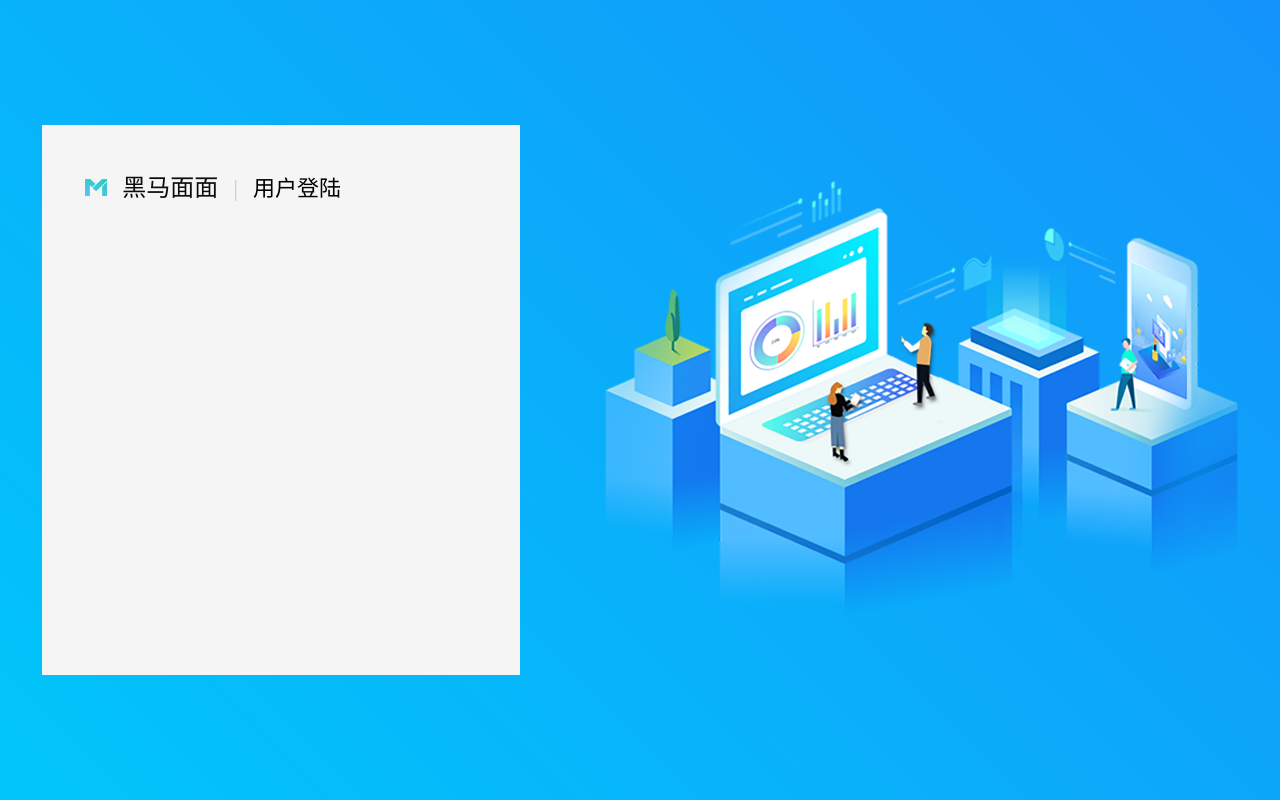
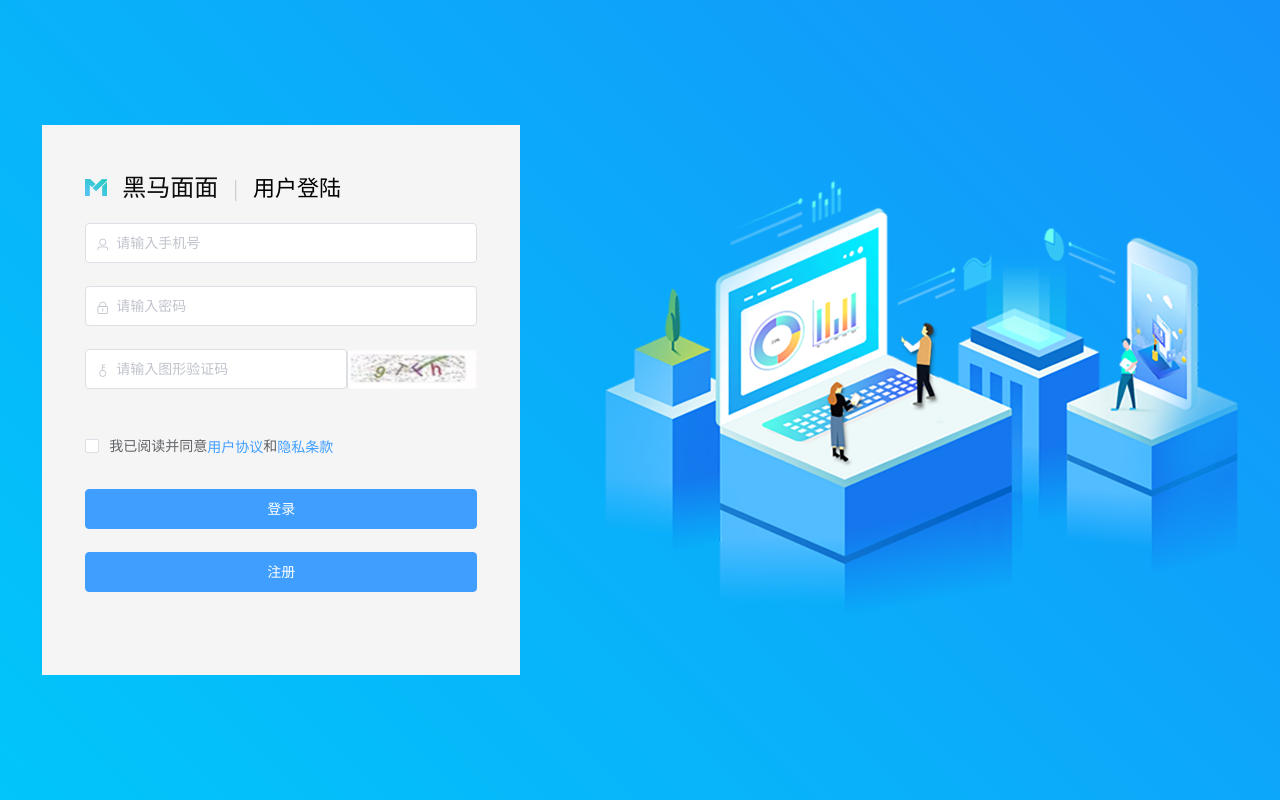
Before and after one commit to LZX0115/heimamm, a Vue app: page / in a window 1280 px wide. Built offline with nearby package versions, Linux system fonts and the light colour scheme.

Commit message:
登录模块处理

```diff
--- a/src/App.vue
+++ b/src/App.vue
@@ -1,5 +1,5 @@
 <template>
-  <div class="app">
+  <div id="app">
     <!-- 路由出口 -->
     <router-view></router-view>
   </div>
--- a/src/style/base.css
+++ b/src/style/base.css
@@ -5,6 +5,6 @@
     text-decoration: none;
     box-sizing: border-box;
 }
-html,body,.app{
+html,body,#app{
     height:100%;
 }
--- a/src/view/login/login.vue
+++ b/src/view/login/login.vue
@@ -8,6 +8,42 @@
         <span class="titleLine">|</span>
         <span class="titleName2">用户登陆</span>
       </div>
+
+      <!-- 表单 -->
+    <el-form :model="form" :rules='rules' ref="form">
+      <el-form-item prop='phone'>
+        <el-input prefix-icon="el-icon-user" v-model="form.phone" placeholder="请输入手机号"></el-input>
+      </el-form-item>
+      <el-form-item prop="password">
+          <el-input
+            :show-password="true"
+            prefix-icon="el-icon-lock"
+            v-model="form.password"
+            placeholder="请输入密码"
+          ></el-input>
+        </el-form-item>
+        <el-form-item prop='code'>
+          <el-row>
+            <el-col :span="16">
+              <el-input v-model="form.code" prefix-icon="el-icon-key" placeholder="请输入图形验证码"></el-input>
+            </el-col>
+            <el-col :span="8">
+            <img src="@/assets/img/key.png" class="key" alt="">
+            </el-col>
+          </el-row>
+        </el-form-item>
+        <el-form-item v-model="form.isCheck">
+          <el-checkbox>我已阅读并同意<el-link type="primary">用户协议</el-link>和<el-link type="primary">隐私条款</el-link>
+          </el-checkbox>
+        </el-form-item>
+        <el-form-item>
+         <el-button class="btn" type="primary" @click="loginClick">登录</el-button>
+        </el-form-item>
+        <el-form-item>
+         <el-button class="btn" type="primary">注册</el-button>
+        </el-form-item>
+    </el-form>
+
     </div>
     <div class="right">
       <img src="@/assets/img/login_banner_ele.png" alt />
@@ -17,7 +53,35 @@
 
 <script>
 export default {
-  name: "login"
+  name: "login",
+  data() {
+    return {
+      form:{
+        phone:"", // 手机号
+        password:"",  //密码
+        isCheck:"", //条款
+        code:''//验证码
+
+      },
+      rules:{
+        phone:[{required: true, message: '请输入手机号', trigger: 'change'},],
+        password:[{required: true, message: '请输入密码', trigger: 'change'},
+        {min:6,max:12,message:"请输入6-12位长度的密码",trigger: 'change'}
+        ],
+         code:[{required: true, message: '请输入图形验证码', trigger: 'change'},
+        {min:4,max:4,message:"请输入正确的验证码",trigger: 'change'}
+        ]
+      }
+    }
+  },
+  methods: {
+    loginClick(){
+      this.$refs.form.validate(result =>{
+        this.$message.success(result+'')
+      })
+    }
+  },
+
 };
 </script>
 
@@ -40,6 +104,8 @@
     height: 550px;
     background: rgba(245, 245, 245, 1);
     padding: 43px;
+    .title {
+      margin-bottom: 20px;
       .titleName {
         font-size: 24px;
         font-weight: 400;
@@ -56,5 +122,13 @@
         margin-left: 15px;
       }
     }
+    .key {
+      width: 100%;
+      height: 40px;
+    }
+    .btn{
+      width: 100%;
+    }
+  }
 }
 </style>
```
Also changed, not shown: src/assets/img/key.jpg (deleted), src/assets/img/key.png (added). Lines whose indentation alone changed are shown as unchanged.
